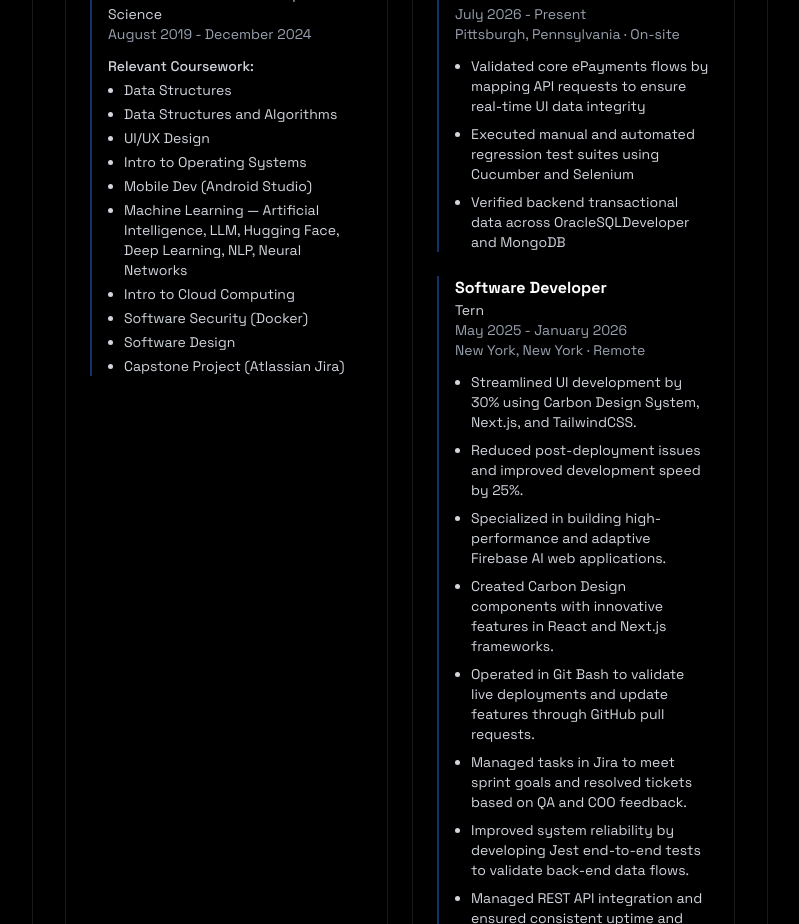
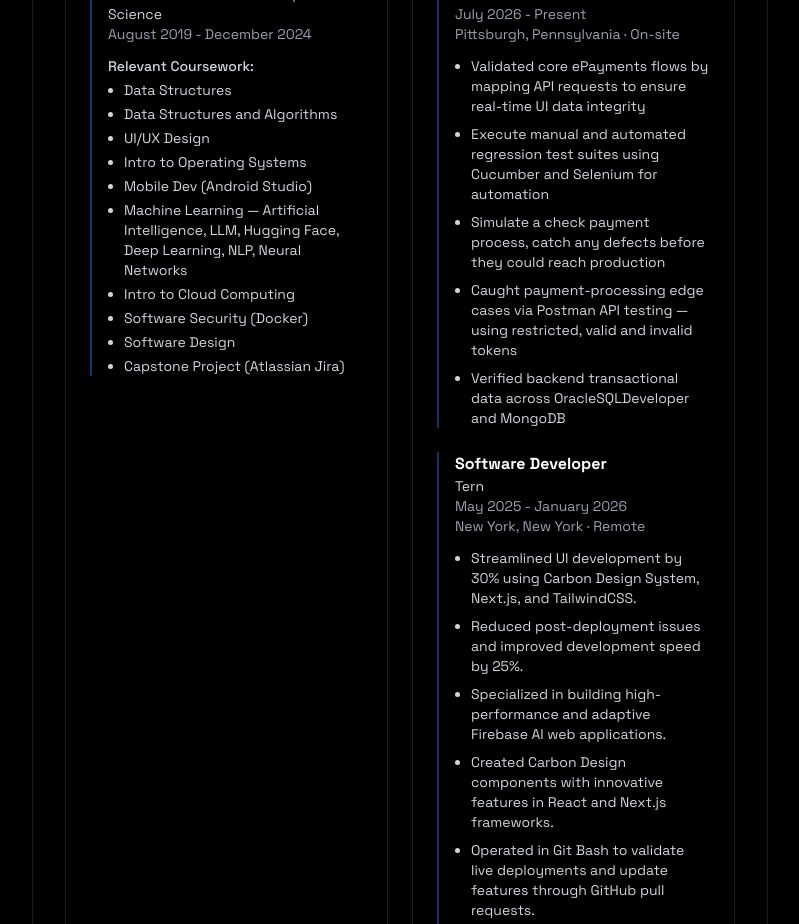
Before and after one commit to levinoscar/Oscar-Portfolio, a React (Vite) app: page / in a window 1280 px wide. Shown: the part 1820-2744 px from the top of the page, without its empty margins (240-1039 px from the left). Built offline with nearby package versions, Linux system fonts and the light colour scheme.

Commit message:
adding accomplishments for PNC after 2 months with them

```diff
--- a/src/components/sections/About.jsx
+++ b/src/components/sections/About.jsx
@@ -48,8 +48,10 @@ export const About = () => {
             location: "Pittsburgh, Pennsylvania · On-site",
             highlights: [
                 "Validated core ePayments flows by mapping API requests to ensure real-time UI data integrity",
-                "Executed manual and automated regression test suites using Cucumber and Selenium",
-                "Verified backend transactional data across OracleSQLDeveloper and MongoDB"
+                "Execute manual and automated regression test suites using Cucumber and Selenium for automation",
+                "Simulate a check payment process, catch any defects before they could reach production",
+                "Caught payment-processing edge cases via Postman API testing — using restricted, valid and invalid tokens",
+                "Verified backend transactional data across OracleSQLDeveloper and MongoDB",
             ],
         },
         {
```
